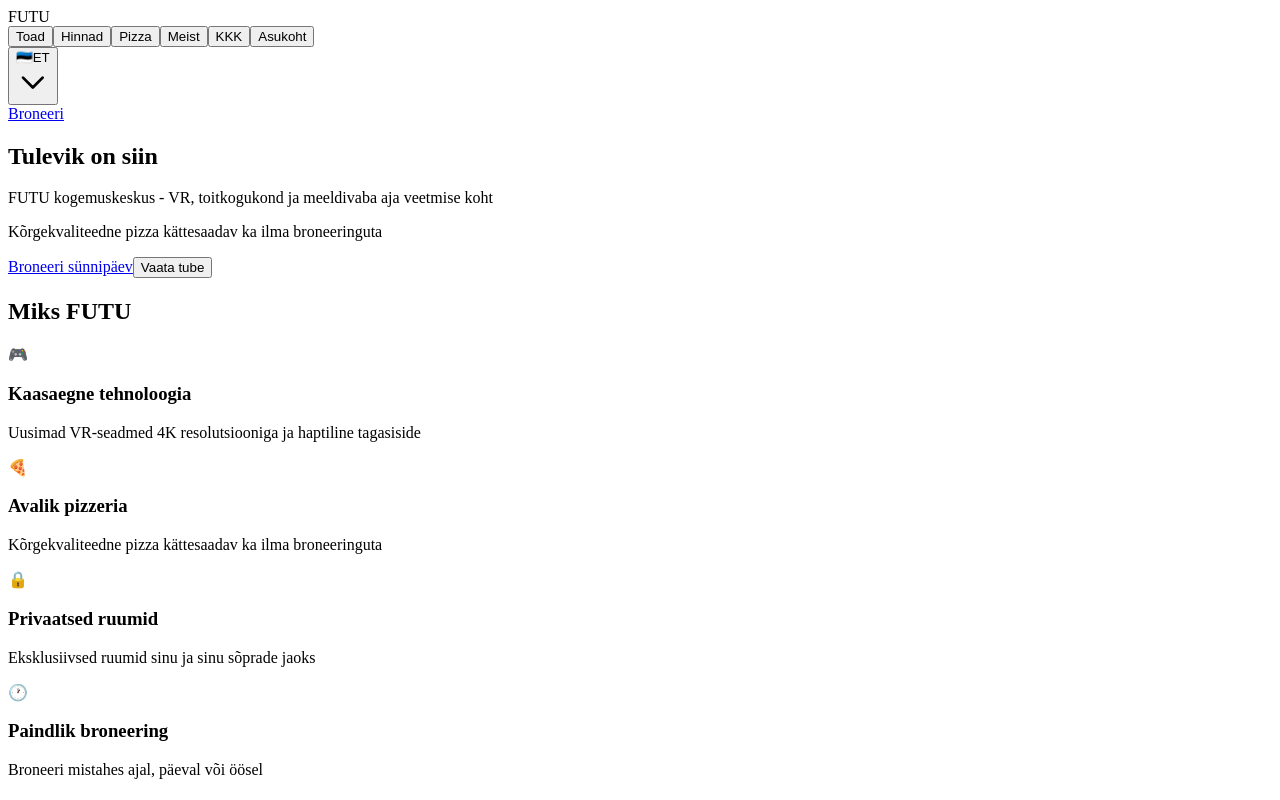
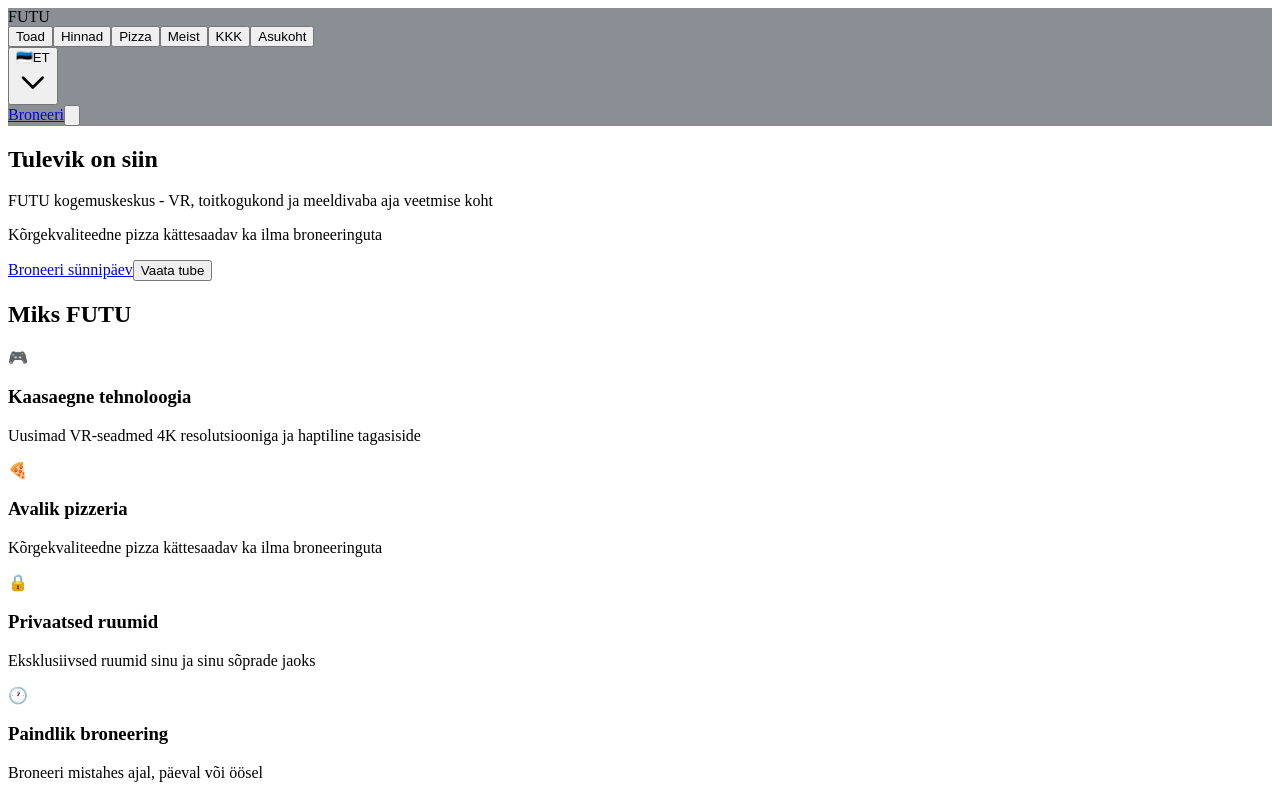
Before and after one commit to ambergkristo/FUTU, a React (Vite) app in the folder frontend/: page / in a window 1280 px wide. Shown: the top 800 px of the page. Built offline with nearby package versions, Linux system fonts and the light colour scheme.

Commit message:
FE: finalize navbar CTA and anchor nav

```diff
--- a/frontend/src/components/AboutSection.tsx
+++ b/frontend/src/components/AboutSection.tsx
@@ -20,6 +20,7 @@
 
   return (
     <motion.section
+      id="about"
       className="py-20 px-4"
       initial="hidden"
       whileInView="visible"
--- a/frontend/src/components/FeatureGrid.tsx
+++ b/frontend/src/components/FeatureGrid.tsx
@@ -32,7 +32,7 @@
 
   return (
     <motion.section
-      id="about"
+      id="features"
       className="py-20 px-4"
       initial="hidden"
       whileInView="visible"
--- a/frontend/src/components/Navbar.tsx
+++ b/frontend/src/components/Navbar.tsx
@@ -1,4 +1,4 @@
-import React, { useState } from 'react';
+import React, { useMemo, useState } from 'react';
 import { Link } from 'react-router-dom';
 import { motion, useScroll, useTransform, AnimatePresence } from 'framer-motion';
 import { useScrollSpy } from '../hooks/useScrollSpy';
@@ -15,6 +15,7 @@
   const { scrollY } = useScroll();
   const { lang, setLang } = useLang();
   const [isLanguageDropdownOpen, setIsLanguageDropdownOpen] = useState(false);
+  const [isMobileMenuOpen, setIsMobileMenuOpen] = useState(false);
   const ui = getUi(lang);
 
   // Language options
@@ -25,16 +26,24 @@
   ];
 
   const currentLanguage = languages.find(l => l.code === lang) || languages[0];
+  const navItems = useMemo(() => ([
+    { key: 'rooms', text: ui.navbar.rooms },
+    { key: 'pricing', text: ui.navbar.pricing },
+    { key: 'pizza', text: ui.navbar.pizza },
+    { key: 'about', text: ui.navbar.about },
+    { key: 'faq', text: ui.navbar.faq },
+    { key: 'location', text: ui.navbar.location }
+  ]), [ui.navbar.about, ui.navbar.faq, ui.navbar.location, ui.navbar.pizza, ui.navbar.pricing, ui.navbar.rooms]);
 
   // Transform navbar background based on scroll
   const navbarBackground = useTransform(
     scrollY,
     [0, 50],
-    ['rgba(15, 23, 42, 0)', 'rgba(15, 23, 42, 0.95)']
+    ['rgba(2, 6, 23, 0.45)', 'rgba(2, 6, 23, 0.9)']
   );
 
   // Scrollspy for active section
-  const sectionIds = ['rooms', 'pricing', 'pizza', 'about', 'faq', 'location'];
+  const sectionIds = navItems.map((item) => item.key);
   const activeId = useScrollSpy(sectionIds, {
     threshold: 0.4,
     rootMargin: '-100px 0px -50% 0px'
@@ -46,42 +55,34 @@
   return (
     <motion.nav
       style={{ backgroundColor: navbarBackground }}
-      className="fixed top-0 left-0 right-0 z-50 backdrop-blur-lg border-b border-slate-800/50 transition-all duration-300"
+      className="fixed top-0 left-0 right-0 z-50 border-b border-cyan-300/15 backdrop-blur-xl supports-[backdrop-filter]:bg-slate-950/65 shadow-[0_0_30px_rgba(14,165,233,0.12)] transition-all duration-300"
     >
       <div className="max-w-7xl mx-auto px-4 sm:px-6 lg:px-8">
-        <div className="flex items-center justify-between h-16">
+        <div className="flex items-center justify-between h-16 md:h-20">
           {/* Logo */}
           <div className="flex-shrink-0">
-            <span className="text-2xl font-bold bg-gradient-to-r from-cyan-400 to-blue-500 bg-clip-text text-transparent">
+            <span className="text-2xl font-bold tracking-tight bg-gradient-to-r from-cyan-300 via-sky-300 to-blue-400 bg-clip-text text-transparent">
               FUTU
             </span>
           </div>
 
           {/* Center Links */}
-          <div className="hidden md:flex items-center space-x-8">
-            {[
-              { key: 'rooms', text: ui.navbar.rooms },
-              { key: 'pricing', text: ui.navbar.pricing },
-              { key: 'pizza', text: ui.navbar.pizza },
-              { key: 'about', text: ui.navbar.about },
-              { key: 'faq', text: ui.navbar.faq },
-              { key: 'location', text: ui.navbar.location }
-            ].map((item) => (
+          <div className="hidden md:flex items-center gap-2 rounded-full border border-slate-700/70 bg-slate-900/50 px-2 py-1">
+            {navItems.map((item) => (
               <button
                 key={item.key}
                 onClick={() => scrollToSection(item.key)}
-                className={`relative text-sm font-medium transition-all duration-300 ${activeId === item.key
-                  ? 'text-cyan-400'
-                  : 'text-slate-300 hover:text-cyan-400'
+                className={`relative rounded-full px-3 py-1.5 text-sm font-medium tracking-wide transition-all duration-300 ${activeId === item.key
+                  ? 'text-cyan-100'
+                  : 'text-slate-300 hover:text-cyan-200'
                   }`}
                 aria-current={activeId === item.key ? 'page' : undefined}
               >
                 {item.text}
-                {/* Active indicator - neon cyan underline */}
                 {activeId === item.key && (
                   <motion.div
                     layoutId="activeSection"
-                    className="absolute -bottom-1 left-0 right-0 h-0.5 bg-gradient-to-r from-cyan-400 to-blue-500"
+                    className="absolute inset-0 rounded-full border border-cyan-300/40 bg-gradient-to-r from-cyan-400/20 to-blue-400/15 shadow-[0_0_20px_rgba(34,211,238,0.28)]"
                     initial={false}
                     transition={{
                       type: 'spring',
@@ -90,26 +91,17 @@
                     }}
                   />
                 )}
-                {/* Glow effect for active section */}
-                {activeId === item.key && (
-                  <motion.div
-                    className="absolute inset-0 bg-cyan-400/10 rounded-sm blur-sm"
-                    initial={{ opacity: 0 }}
-                    animate={{ opacity: 1 }}
-                    transition={{ duration: 0.3 }}
-                  />
-                )}
               </button>
             ))}
           </div>
 
           {/* Right Side */}
-          <div className="flex items-center space-x-4">
+          <div className="flex items-center gap-2 md:gap-4">
             {/* Language Dropdown */}
-            <div className="relative">
+            <div className="relative hidden md:block">
               <button
                 onClick={() => setIsLanguageDropdownOpen(!isLanguageDropdownOpen)}
-                className="flex items-center space-x-1 px-3 py-1.5 text-sm font-medium bg-slate-700/50 text-slate-300 rounded-lg border border-slate-600/50 hover:bg-slate-600/50 hover:text-white transition-all duration-200"
+                className="flex items-center space-x-1 rounded-lg border border-slate-600/60 bg-slate-800/55 px-3 py-1.5 text-sm font-medium text-slate-300 transition-all duration-200 hover:border-cyan-300/40 hover:bg-slate-700/60 hover:text-white"
                 aria-label="Select language"
                 aria-expanded={isLanguageDropdownOpen}
                 aria-haspopup="true"
@@ -134,7 +126,7 @@
                     animate={{ opacity: 1, y: 0, scale: 1 }}
                     exit={{ opacity: 0, y: -10, scale: 0.95 }}
                     transition={{ duration: 0.2 }}
-                    className="absolute right-0 mt-2 w-40 bg-slate-800/95 backdrop-blur-lg border border-slate-700/50 rounded-lg shadow-lg shadow-slate-900/50 z-50"
+                    className="absolute right-0 z-50 mt-2 w-40 rounded-lg border border-slate-700/50 bg-slate-800/95 shadow-lg shadow-slate-900/50 backdrop-blur-lg"
                   >
                     {languages.map((language) => (
                       <button
@@ -173,7 +165,7 @@
             {/* CTA Button with pulse effect */}
             <Link
               to="/booking"
-              className={`relative bg-gradient-to-r from-cyan-500 to-blue-600 hover:from-cyan-400 hover:to-blue-500 text-white px-6 py-2 rounded-lg font-semibold shadow-lg shadow-cyan-500/25 hover:shadow-cyan-500/40 transition-all duration-200 transform hover:scale-105 ${shouldPulse ? 'animate-pulse-glow' : ''
+              className={`relative rounded-xl border border-cyan-200/40 bg-gradient-to-r from-cyan-500 to-blue-500 px-4 py-2 text-sm font-semibold uppercase tracking-wide text-white shadow-[0_0_28px_rgba(34,211,238,0.35)] transition-all duration-200 hover:scale-105 hover:from-cyan-400 hover:to-blue-400 hover:shadow-[0_0_32px_rgba(56,189,248,0.5)] md:px-6 ${shouldPulse ? 'animate-pulse-glow' : ''
                 }`}
             >
               {ui.navbar.book}
@@ -193,8 +185,75 @@
                 />
               )}
             </Link>
+
+            <button
+              type="button"
+              onClick={() => {
+                setIsMobileMenuOpen((prev) => !prev);
+                setIsLanguageDropdownOpen(false);
+              }}
+              className="inline-flex h-10 w-10 items-center justify-center rounded-lg border border-slate-600/70 bg-slate-800/55 text-slate-200 transition hover:border-cyan-300/45 hover:text-cyan-100 md:hidden"
+              aria-label="Open menu"
+              aria-expanded={isMobileMenuOpen}
+              aria-controls="mobile-nav-menu"
+            >
+              <svg className="h-5 w-5" viewBox="0 0 24 24" fill="none" stroke="currentColor" strokeWidth="2">
+                {isMobileMenuOpen ? (
+                  <path strokeLinecap="round" strokeLinejoin="round" d="M6 18L18 6M6 6l12 12" />
+                ) : (
+                  <path strokeLinecap="round" strokeLinejoin="round" d="M4 7h16M4 12h16M4 17h16" />
+                )}
+              </svg>
+            </button>
           </div>
         </div>
+
+        <AnimatePresence>
+          {isMobileMenuOpen && (
+            <motion.div
+              id="mobile-nav-menu"
+              initial={{ opacity: 0, y: -8 }}
+              animate={{ opacity: 1, y: 0 }}
+              exit={{ opacity: 0, y: -8 }}
+              transition={{ duration: 0.2 }}
+              className="md:hidden pb-4"
+            >
+              <div className="space-y-1 rounded-xl border border-slate-700/70 bg-slate-900/85 p-3 backdrop-blur-xl">
+                {navItems.map((item) => (
+                  <button
+                    key={item.key}
+                    onClick={() => {
+                      scrollToSection(item.key);
+                      setIsMobileMenuOpen(false);
+                    }}
+                    className={`w-full rounded-lg px-3 py-2 text-left text-sm font-medium transition-colors ${activeId === item.key
+                      ? 'bg-cyan-500/15 text-cyan-200'
+                      : 'text-slate-300 hover:bg-slate-800 hover:text-cyan-100'
+                      }`}
+                    aria-current={activeId === item.key ? 'page' : undefined}
+                  >
+                    {item.text}
+                  </button>
+                ))}
+                <div className="mt-2 border-t border-slate-700/70 pt-2">
+                  {languages.map((language) => (
+                    <button
+                      key={language.code}
+                      onClick={() => setLang(language.code)}
+                      className={`w-full rounded-lg px-3 py-2 text-left text-sm transition-colors ${language.code === lang
+                        ? 'bg-cyan-500/15 text-cyan-200'
+                        : 'text-slate-300 hover:bg-slate-800 hover:text-white'
+                        }`}
+                    >
+                      <span className="mr-2">{language.flag}</span>
+                      <span>{language.name}</span>
+                    </button>
+                  ))}
+                </div>
+              </div>
+            </motion.div>
+          )}
+        </AnimatePresence>
       </div>
     </motion.nav>
   );
--- a/frontend/src/pages/HomePage.tsx
+++ b/frontend/src/pages/HomePage.tsx
@@ -24,7 +24,9 @@
   const scrollToSection = (sectionId: string) => {
     const element = document.getElementById(sectionId);
     if (element) {
-      element.scrollIntoView({ behavior: 'smooth' });
+      const navbarOffset = 96;
+      const targetPosition = element.getBoundingClientRect().top + window.scrollY - navbarOffset;
+      window.scrollTo({ top: Math.max(0, targetPosition), behavior: 'smooth' });
     }
   };
 
```
Also changed, not shown: 2 other files (tests, documents, lock files or other folders).
